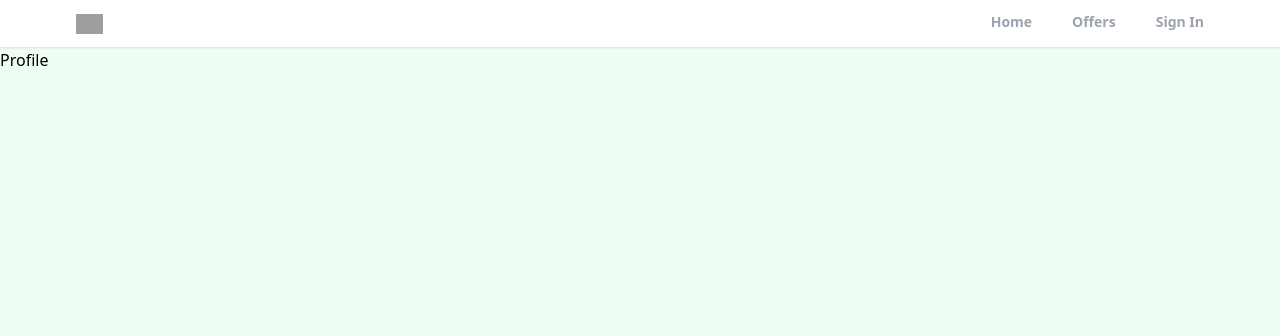
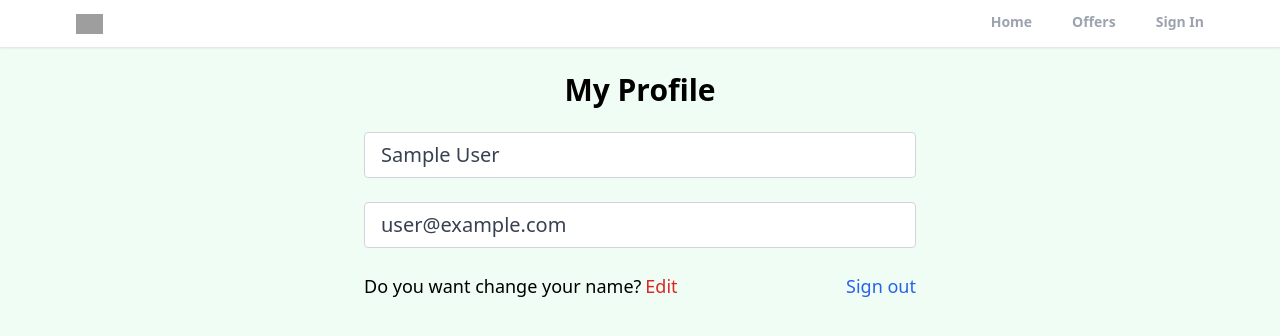
Before and after one commit to Osidel/realtor-react, a React (Create React App) app: page /profile in a window 1280 px wide. Shown: the top 336 px of the page. Built offline with nearby package versions, Linux system fonts and the light colour scheme; no server answers; sample sign-in values are in the browser's storage; grey boxes are pictures that could not be loaded.

Commit message:
create private route and custom hook for protecting the profile page and the logout funtionality

```diff
--- a/src/App.js
+++ b/src/App.js
@@ -8,6 +8,7 @@
 import Header from "./components/Header"
 import { ToastContainer, toast } from 'react-toastify';
 import 'react-toastify/dist/ReactToastify.css';
+import PrivateRoute from "./components/PrivateRoute"
 
 function App() {
 
@@ -16,7 +17,9 @@
       <Header />
       <Routes>
         <Route path="/" element={<Home/>}></Route>
-        <Route path="/profile" element={<Profile/>}></Route>
+        <Route path="/profile" element={<PrivateRoute />}>
+          <Route path="/profile" element={<Profile/>}></Route>
+        </Route>
         <Route path="/sign-in" element={<SignIn/>}></Route>
         <Route path="/sign-up" element={<SignUp/>}></Route>
         <Route path="/offers" element={<Offers/>}></Route>
--- /dev/null
+++ b/src/components/PrivateRoute.jsx
@@ -0,0 +1,12 @@
+import React from 'react'
+import { Outlet, Navigate } from 'react-router-dom'
+import {useAuthStatus} from '../hooks/useAuthStatus'
+
+export default function PrivateRoute() {
+
+    const {loggedIn, checkingStatus} =  useAuthStatus()
+    if(checkingStatus){
+        return <h3>Loading...</h3>
+    }
+  return loggedIn ? <Outlet /> : <Navigate to="/sign-in" />
+}
--- /dev/null
+++ b/src/hooks/useAuthStatus.jsx
@@ -0,0 +1,19 @@
+import { getAuth, onAuthStateChanged } from 'firebase/auth'
+import React, { useEffect, useState } from 'react'
+
+export function useAuthStatus() {
+    const [loggedIn, setLoggedIn] = useState(false)
+    const [checkingStatus, setCheckingStatus] = useState(true)
+
+    useEffect(() => {
+        const auth = getAuth()
+        onAuthStateChanged(auth, (user) => {
+            if(user){
+                setLoggedIn(true)
+            }
+            setCheckingStatus(false)
+        })
+    })
+
+  return {loggedIn, checkingStatus}
+}
--- a/src/pages/Profile.jsx
+++ b/src/pages/Profile.jsx
@@ -1,7 +1,39 @@
-import React from 'react'
+import { getAuth } from 'firebase/auth'
+import React, { useState } from 'react'
+import { useNavigate } from 'react-router-dom'
 
 export default function Profile() {
+  const auth = getAuth()
+  const navigate = useNavigate()
+  const [formData, setFormData] = useState({
+    name: auth.currentUser.displayName,
+    email: auth.currentUser.email
+   })
+const {name, email} = formData
+
+function onLogout() {
+  auth.signOut()
+  navigate("/")
+
+}
+
   return (
-    <div>Profile</div>
+    <>
+      <section className='max-w-6xl mx-auto flex justify-center items-center flex-col'>
+        <h1 className='text-3xl text-center mt-6 font-bold'>My Profile</h1>
+        <div className='w-full md:w-[50%] mt-6 px-3'>
+          <form>
+            <input type="text" id="name" value={name} disabled className='mb-6 w-full px-4 py-2 text-xl text-gray-700 bg-white border border-gray-300 rounded transition ease-in-out'/>
+            <input type="email" id="email" value={email} disabled className='mb-6 w-full px-4 py-2 text-xl text-gray-700 bg-white border border-gray-300 rounded transition ease-in-out'/>
+            <div className='flex justify-between whitespace-nowrap text-sm sm:text-lg mb-6'>
+              <p className='flex items-center'>Do you want change your name?
+                <span className='text-red-600 hover:text-red-700 transition ease-in-out duration-200 ml-1 cursor-pointer'>Edit</span>
+              </p>
+              <p onClick={onLogout} className='text-blue-600 hover:text-blue-800 transition duration-200 ease-in-out cursor-pointer'>Sign out</p>
+            </div>
+          </form>
+        </div>
+      </section>
+    </>
   )
 }
```
